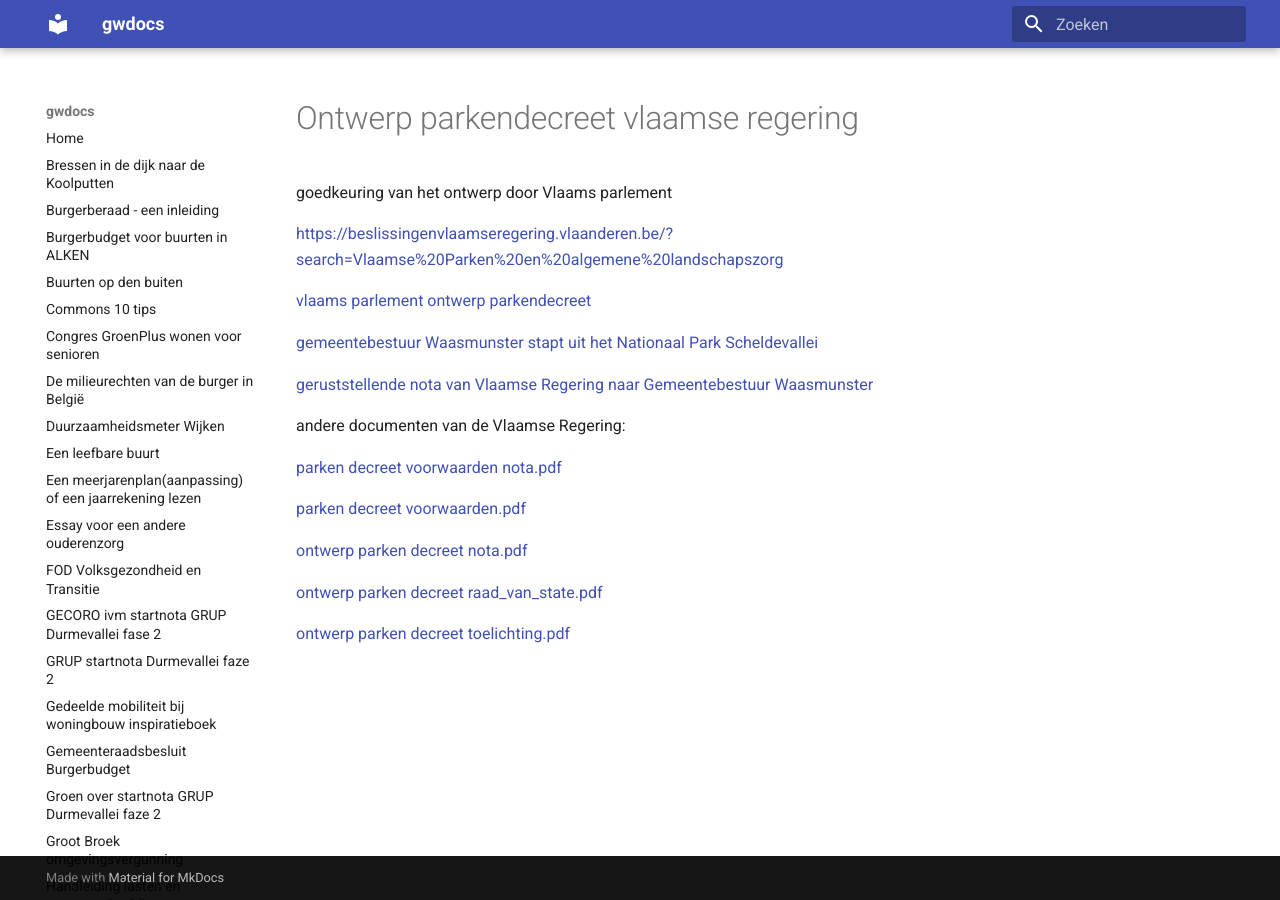
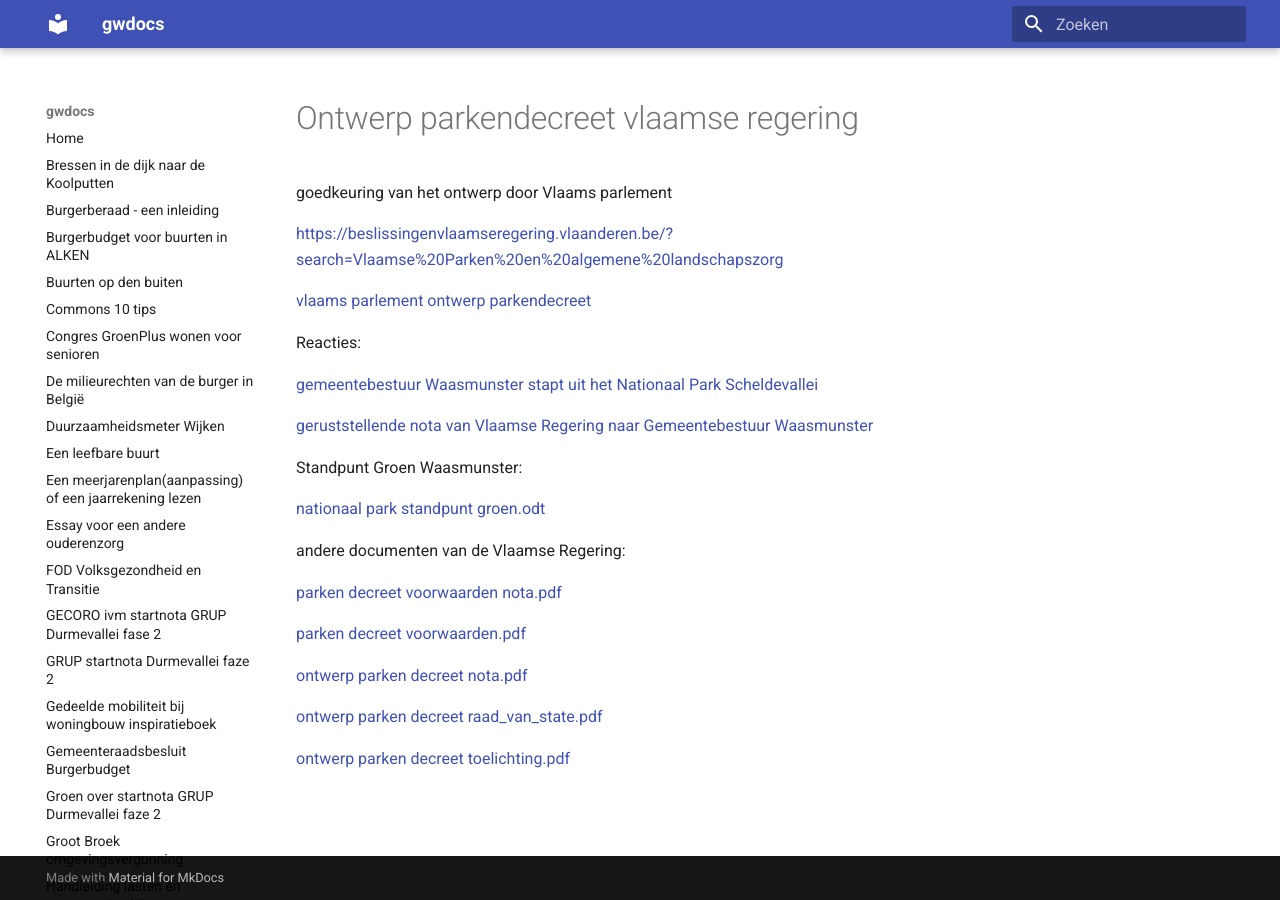
Before and after one commit to groenwaasmunster/gwdocs, an MkDocs documentation site: the page built from docs/ontwerp parkendecreet vlaamse regering.md, in a window 1280 px wide. Built offline with MkDocs 1.6.1 and Material for MkDocs 9.7.7, drawn with Linux system fonts in a browser that asks for light colours.

Commit message:
Update ontwerp parkendecreet vlaamse regering.md

```diff
--- a/docs/ontwerp parkendecreet vlaamse regering.md
+++ b/docs/ontwerp parkendecreet vlaamse regering.md
@@ -4,9 +4,16 @@ goedkeuring van het ontwerp door Vlaams parlement
 
 [vlaams parlement ontwerp parkendecreet](best/vlaams%20parlement%20ontwerp%20parkendecreet.pdf)
 
+Reacties:
+
 [gemeentebestuur Waasmunster stapt uit het Nationaal Park Scheldevallei](best/waasmunster%20stapt%20uit%20nationaal%20park.odt)
 
 [geruststellende nota van Vlaamse Regering naar Gemeentebestuur Waasmunster](best/toelichting%20%20nationale%20parken.pdf)
+
+Standpunt Groen Waasmunster:
+
+[nationaal park standpunt groen.odt](https://github.com/groenwaasmunster/gwdocs/files/11990782/nationaal.park.standpunt.groen.odt)
+
 
 andere documenten van de Vlaamse Regering:
 
```
